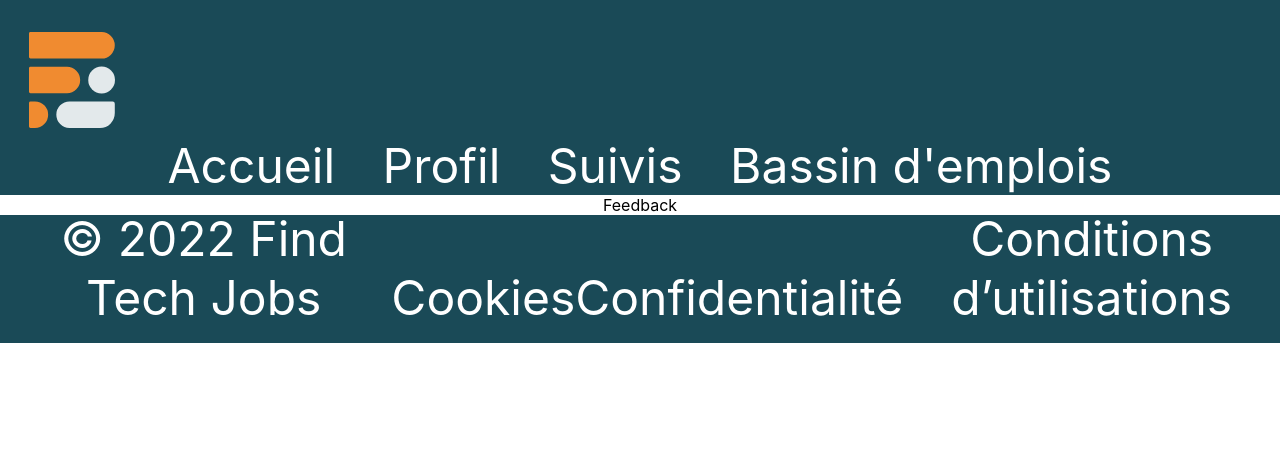
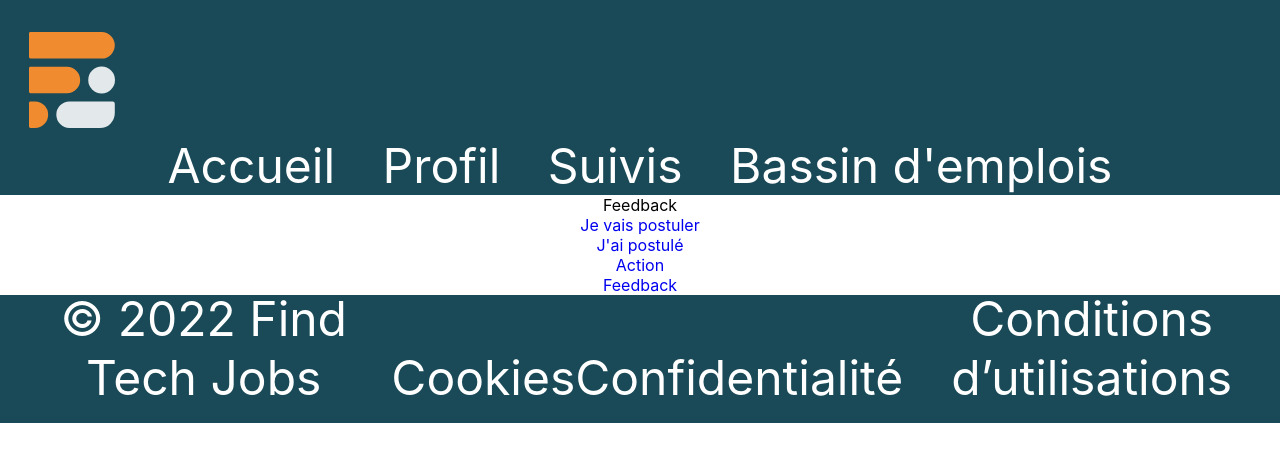
Before and after one commit to WildCodeSchool/2022-03-JS-RemoteFR-Outsiders-P2-Team-Dragon, a React (Vite) app in the folder frontend/: page /feedback in a window 1280 px wide. Shown: the top 462 px of the page. Built offline with nearby package versions, Linux system fonts and the light colour scheme.

Commit message:
création des routes de la SubNavbar

```diff
--- a/frontend/src/App.jsx
+++ b/frontend/src/App.jsx
@@ -7,6 +7,10 @@ import Accueil from "@pages/Accueil";
 import Suivi from "@pages/Suivi";
 import Bassin from "@pages/Bassin";
 import Feedback from "@pages/Profil";
+import SubNavbar from "@components/SubNavbar";
+import JeVaisPostuler from "@components/JeVaisPostuler";
+import JaiPostulé from "@components/JaiPostulé";
+import Action from "@components/Action";
 import Footer from "@components/Footer";
 
 function App() {
@@ -19,6 +23,13 @@ function App() {
         <Route path="/Bassin" element={<Bassin />} />
         <Route path="/Feedback" element={<Feedback />} />
       </Routes>
+      <SubNavbar />
+      <Routes>
+        <Route path="/je-vais-postuler" SubNavbar={<JeVaisPostuler />} />
+        <Route path="/j-ai-postulé" SubNavbar={<JaiPostulé />} />
+        <Route path="/action" SubNavbar={<Action />} />
+        <Route path="/feedback" SubNavbar={<Feedback />} />
+      </Routes>
       <Footer />
     </div>
   );
--- /dev/null
+++ b/frontend/src/components/Action.jsx
@@ -0,0 +1,5 @@
+import React from "react";
+
+export default function Action() {
+  return <div>Hello</div>;
+}
--- /dev/null
+++ b/frontend/src/components/Feedback.jsx
@@ -0,0 +1,5 @@
+import React from "react";
+
+export default function Feedback() {
+  return <div>Hello</div>;
+}
--- /dev/null
+++ b/frontend/src/components/JaiPostulé.jsx
@@ -0,0 +1,5 @@
+import React from "react";
+
+export default function JaiPostulé() {
+  return <div>Hello</div>;
+}
--- /dev/null
+++ b/frontend/src/components/JeVaisPostuler.jsx
@@ -0,0 +1,5 @@
+import React from "react";
+
+export default function JeVaisPostuler() {
+  return <div>Hello</div>;
+}
--- /dev/null
+++ b/frontend/src/components/SubNavbar.jsx
@@ -0,0 +1,23 @@
+import React from "react";
+import { Link } from "react-router-dom";
+
+export default function App() {
+  return (
+    <div>
+      <ul>
+        <li>
+          <Link to="/je-vais-postuler">Je vais postuler</Link>
+        </li>
+        <li>
+          <Link to="/j-ai-postulé">J&apos;ai postulé</Link>
+        </li>
+        <li>
+          <Link to="/action">Action</Link>
+        </li>
+        <li>
+          <Link to="/feedback">Feedback</Link>
+        </li>
+      </ul>
+    </div>
+  );
+}
```
Also changed, not shown: 1 other file (tests, documents, lock files or other folders).
